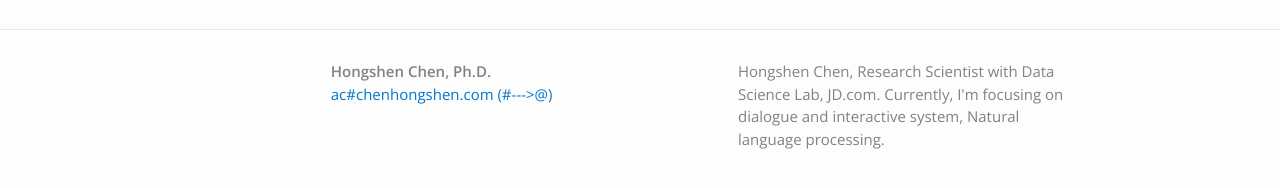
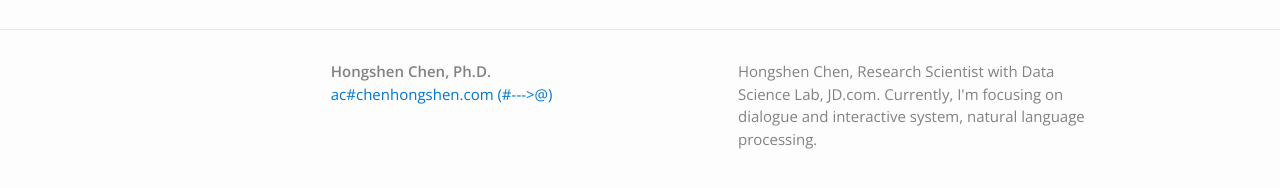
Before and after one commit to chenhongshen/chenhongshen.github.io, a Jekyll site: the page built from index.html, in a window 1280 px wide. Shown: the part 511-699 px from the top of the page. Built offline with Jekyll 4.4.1, drawn with Linux system fonts in a browser that asks for light colours; a script that is not in the unit is left out.

```diff
--- a/_config.yml
+++ b/_config.yml
@@ -4,7 +4,7 @@ title: Hongshen Chen, Ph.D.
 academic_email: ac#chenhongshen.com (#--->@)
 
 description: > # this means to ignore newlines until "baseurl:"
-  Hongshen Chen, Research Scientist with Data Science Lab, JD.com. Currently, I'm focusing on dialogue and interactive system, Natural language processing.
+  Hongshen Chen, Research Scientist with Data Science Lab, JD.com. Currently, I'm focusing on dialogue and interactive system, natural language processing.
 
 #baseurl: "/academic-portfolio" # the subpath of your site, e.g. /blog/
 
```
